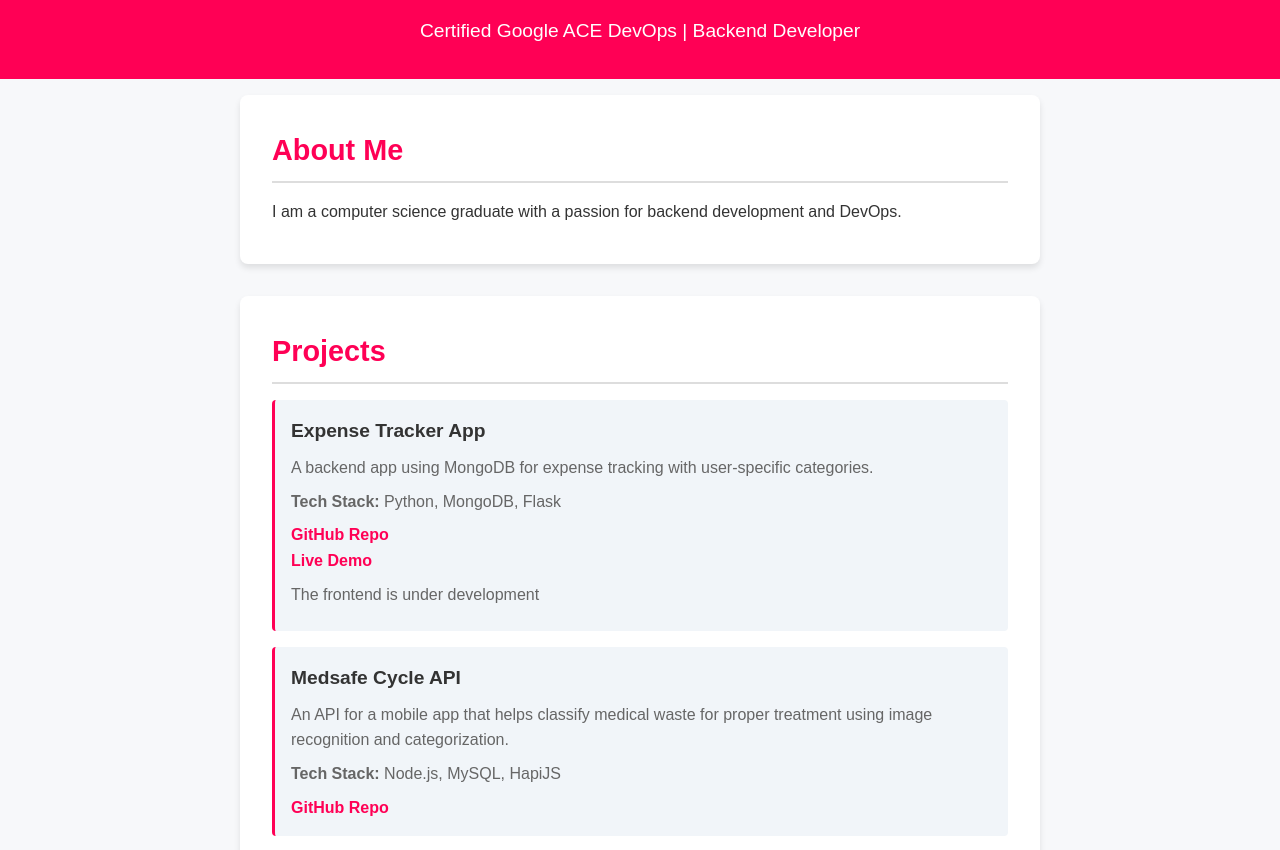
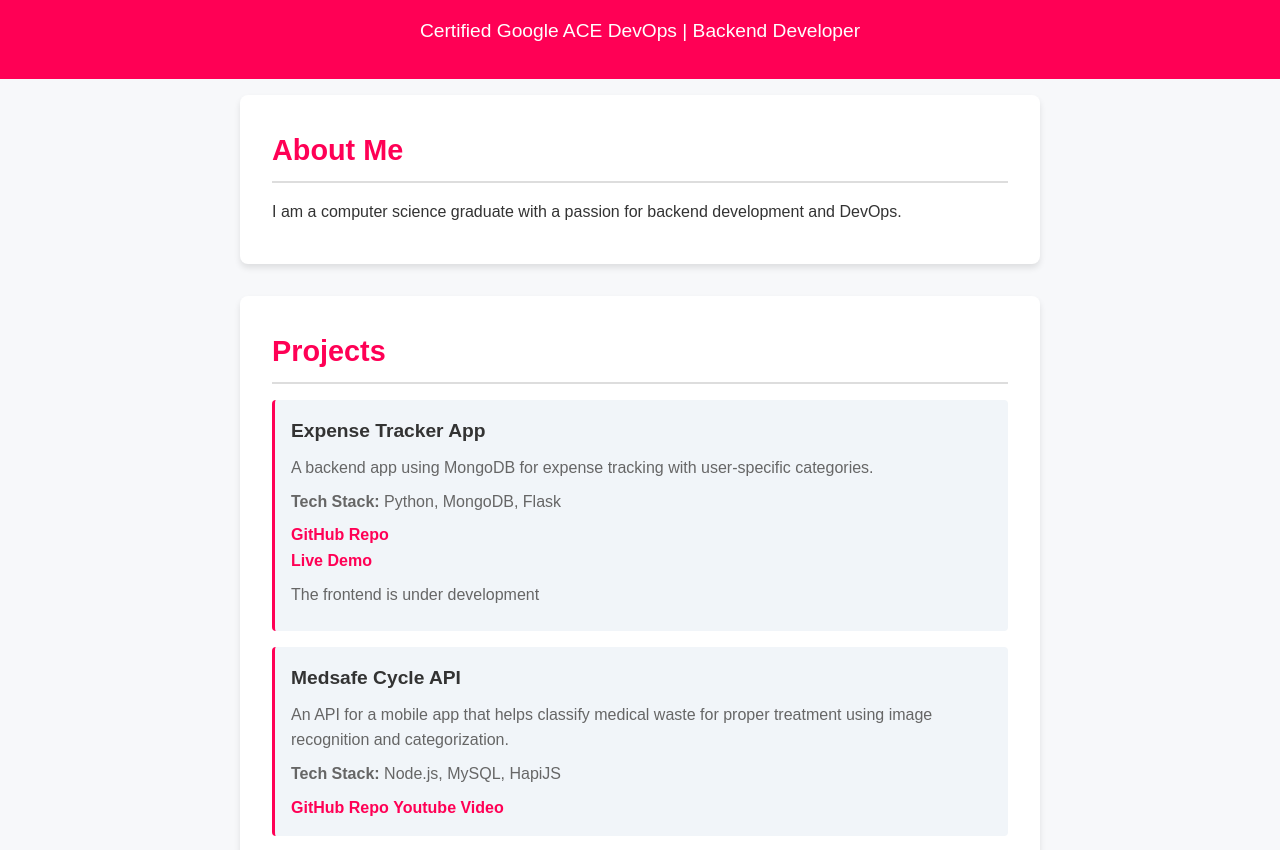
Before and after one commit to amryyahya/amryyahya.github.io, a plain HTML site: page index.html in a window 1280 px wide. Shown: the part 88-938 px from the top of the page. Drawn offline with Linux system fonts and the light colour scheme.

```diff
--- a/index.html
+++ b/index.html
@@ -38,6 +38,7 @@
       <p>An API for a mobile app that helps classify medical waste for proper treatment using image recognition and categorization.</p>
       <p><strong>Tech Stack:</strong> Node.js, MySQL, HapiJS</p>
       <a target="_blank" href="https://github.com/amryyahya/medsafe-cycle-api">GitHub Repo</a>
+      <a target="_blank" href="https://www.youtube.com/watch?v=rrjqRcfGzqI">Youtube Video</a>
     </div>
 
     <div class="project">
```
